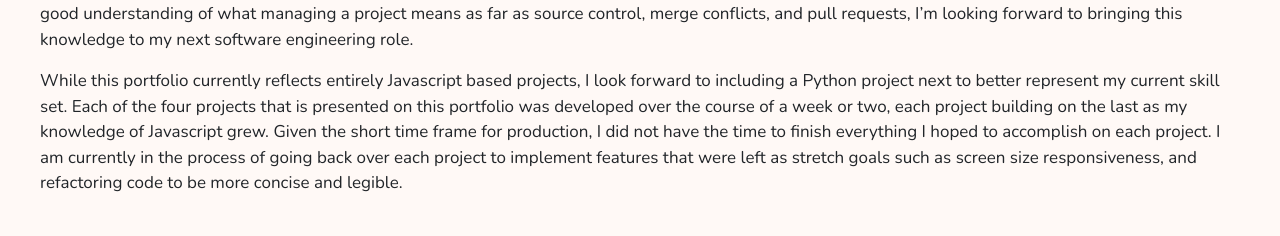
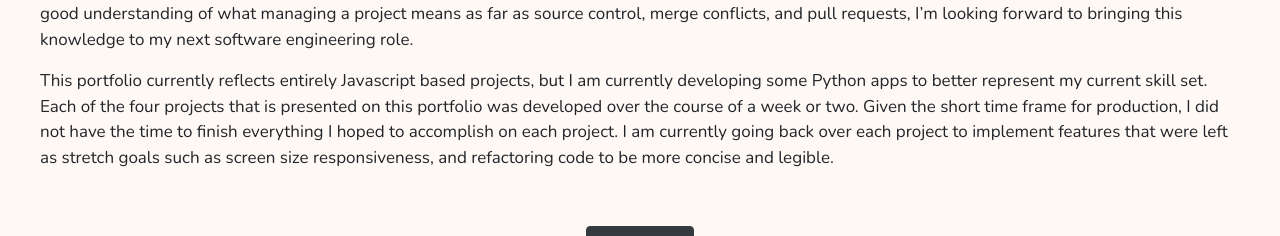
Before and after one commit to tylerdance/portfolio, a React (Create React App) app: page /about in a window 1280 px wide. Shown: the part 2257-2493 px from the top of the page. Built offline with nearby package versions, Linux system fonts and the light colour scheme.

Commit message:
about edit

```diff
--- a/src/components/About.js
+++ b/src/components/About.js
@@ -4,8 +4,7 @@ function About() {
             <h2 id="about-header">About</h2>
             <div class="about">
                 <p>During a 13 week sprint of full time web development at General Assembly, I developed three fullstack applications using React,js, MongoDB, and Express, and one mini game using Javascript. The independent nature of the work was rewarding, but I ultimately got the most out of group projects. Now having a good understanding of what managing a project means as far as source control, merge conflicts, and pull requests, I’m looking forward to bringing this knowledge to my next software engineering role.</p>
-                <p>While this portfolio currently reflects entirely Javascript based projects, I look forward to including a Python project next to better represent my current skill set. Each of the four projects that is presented on this portfolio was developed over the course of a week or two, each project building on the last as my knowledge of Javascript grew. Given the short time frame for production, I did not have the time to finish everything I hoped to accomplish on each project. I am currently in the process of going back over each project to implement features that were left as stretch goals such as screen size responsiveness, and refactoring code to be more concise and legible.</p>
-                {/* <p>As proud as I am of this collection of apps, I'm eager to start working on projects that are more pointed towards geospatial technologies. I’m currently researching different open source GIS technologies such as Leaflet and ArcGIS to see how I can incorporate these kinds of technologies into my next project and my recent Trail Hunter project.</p> */}
+                <p>This portfolio currently reflects entirely Javascript based projects, but I am currently developing some Python apps to better represent my current skill set. Each of the four projects that is presented on this portfolio was developed over the course of a week or two. Given the short time frame for production, I did not have the time to finish everything I hoped to accomplish on each project. I am currently going back over each project to implement features that were left as stretch goals such as screen size responsiveness, and refactoring code to be more concise and legible.</p>
             </div>
         </div>
     )
```
